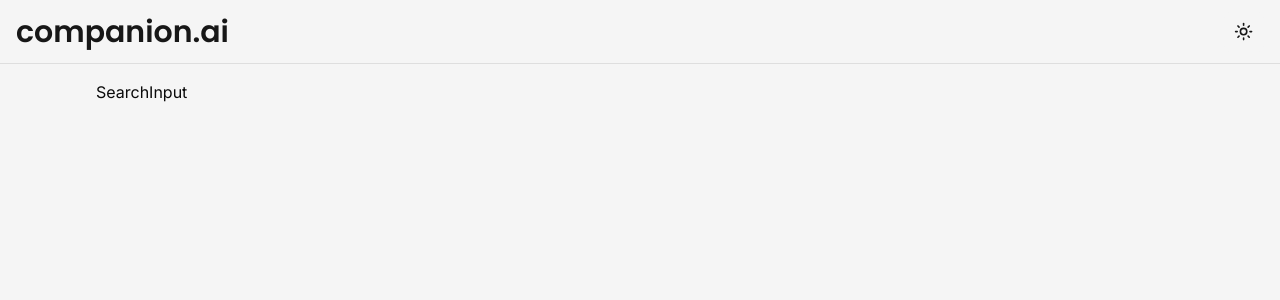
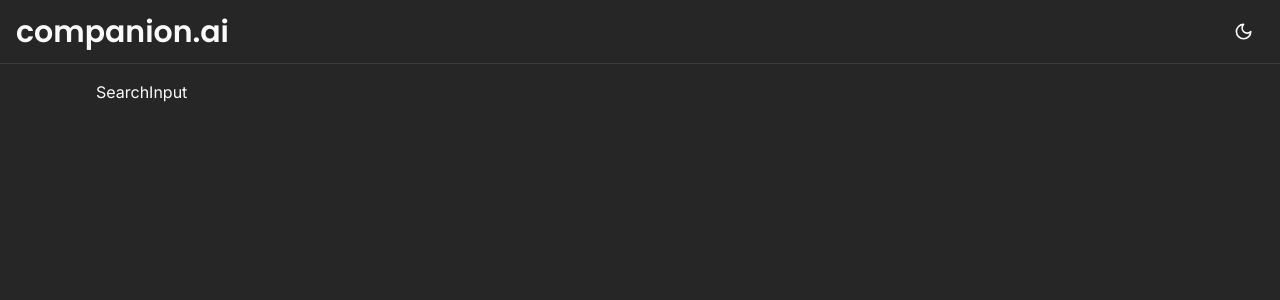
Before and after one commit to Zaid-maker/companion-ai, a Next.js app: page / in a window 1280 px wide. Shown: the top 300 px of the page. Built offline with nearby package versions, Linux system fonts and the light colour scheme.

Commit message:
wrap ThemeProvider in app layout

```diff
--- a/app/layout.tsx
+++ b/app/layout.tsx
@@ -4,6 +4,7 @@ import { Inter } from "next/font/google";
 
 import "./globals.css";
 import { cn } from "@/lib/utils";
+import { ThemeProvider } from "next-themes";
 
 const inter = Inter({ subsets: ["latin"] });
 
@@ -20,7 +21,11 @@ export default function RootLayout({
   return (
     <ClerkProvider>
       <html lang="en" suppressHydrationWarning>
-        <body className={cn("bg-secondary", inter.className)}>{children}</body>
+        <body className={cn("bg-secondary", inter.className)}>
+          <ThemeProvider attribute="class" defaultTheme="dark" enableSystem>
+            {children}
+          </ThemeProvider>
+        </body>
       </html>
     </ClerkProvider>
   );
```
